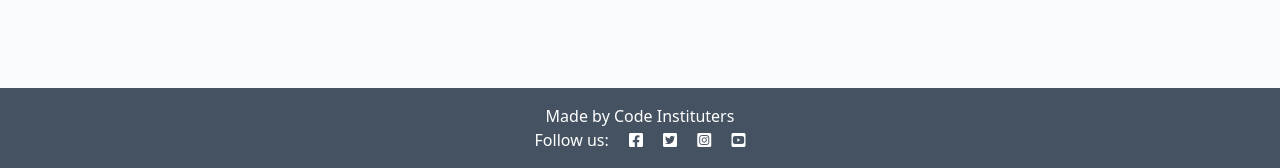
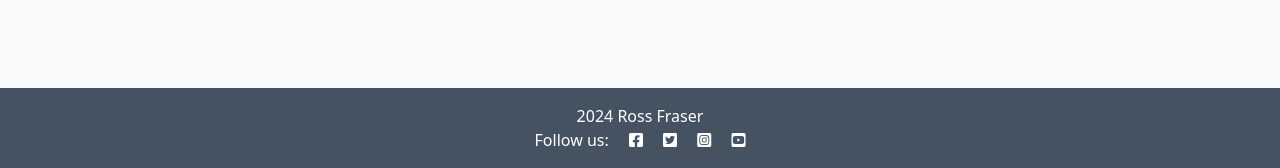
Before and after one commit to Ross-Fraser/django-blog, a Django app: template templates/base.html in a window 1280 px wide. Shown: the part 632-800 px from the top of the page. Run offline with Django 4.2, Linux system fonts and the light colour scheme; the template is opened without the code that fills it, so the values that code supplies are empty.

Commit message:
create: template inheritance_footer

```diff
--- a/blog/templates/blog/index.html
+++ b/blog/templates/blog/index.html
@@ -50,3 +50,6 @@
 
 <!-- index.html content ends here -->
 {% endblock %}
+{% block copyright %}
+    Copyright 2024 Ross Fraser
+{% endblock %}
--- a/templates/base.html
+++ b/templates/base.html
@@ -42,7 +42,6 @@
                         <a class="nav-link {% if request.path == home_url %}active{% endif %}" aria-current="page"
                             href="#">Home</a>
                     </li>
-
                 </ul>
                 <span class="navbar-text text-muted">
                     adventures of a software developer
@@ -61,7 +60,7 @@
 
     <!-- Footer -->
     <footer class="footer mt-auto py-3 dark-bg">
-        <p class="m-0 text-center text-white">Made by Code Instituters</p>
+        <p class="m-0 text-center text-white">{% block copyright %}2024 Ross Fraser{% endblock copyright %}</p>
         <p class="m-0 text-center text-white">Follow us: <i class="fab fa-facebook-square ms-3"></i>
             <i class="fab fa-twitter-square ms-3"></i>
             <i class="fab fa-instagram-square ms-3"></i>
@@ -71,7 +70,7 @@
 
     <script src="https://cdn.jsdelivr.net/npm/bootstrap@5.0.1/dist/js/bootstrap.bundle.min.js"
         integrity="sha384-gtEjrD/SeCtmISkJkNUaaKMoLD0//ElJ19smozuHV6z3Iehds+3Ulb9Bn9Plx0x4" crossorigin="anonymous">
-        </script>
+    </script>
 </body>
 
 </html>
```
